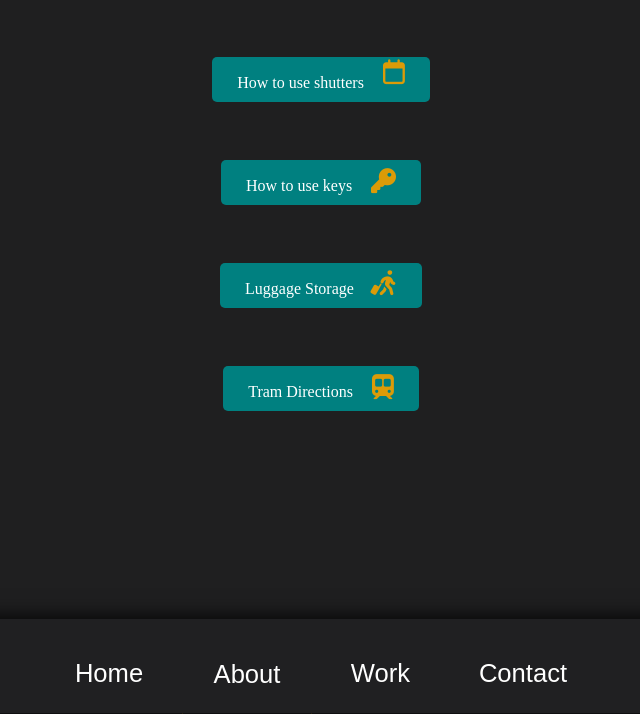
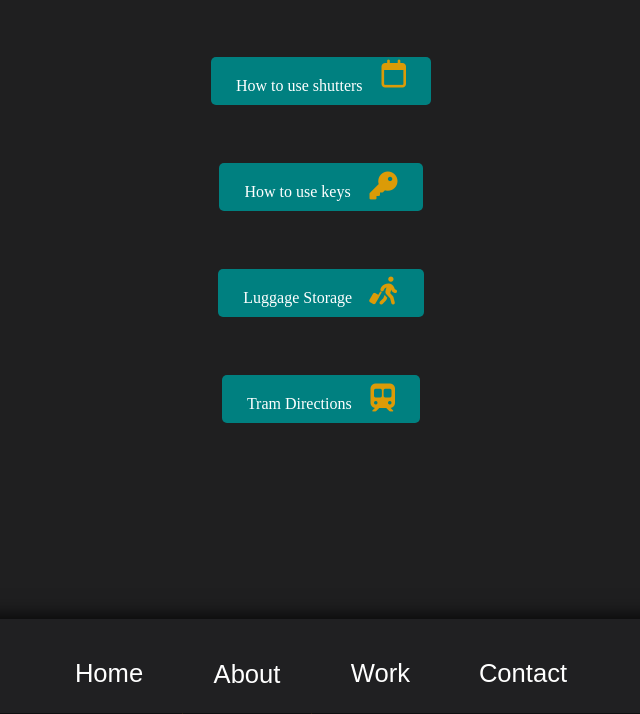
Before and after one commit to doci-git/Welcome-Book-MusArt, a plain HTML site: page index.html in a window 1280 px wide. Both pictures are taken after a click on the button "About". Shown: the part 86-800 px from the top of the page, without its empty margins (319-959 px from the left). Drawn offline with Linux system fonts and the light colour scheme.

Commit message:
Update style.css

```diff
--- a/style.css
+++ b/style.css
@@ -415,7 +415,7 @@ p span {
 }
 #section2 i{
   color: #db9b07;
-  font-size: 25px;
+  font-size: 28px;
   padding-left: 15px;
 }
 
```
